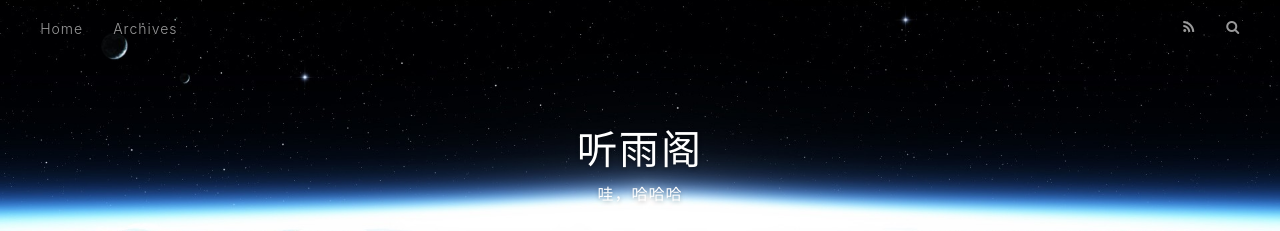
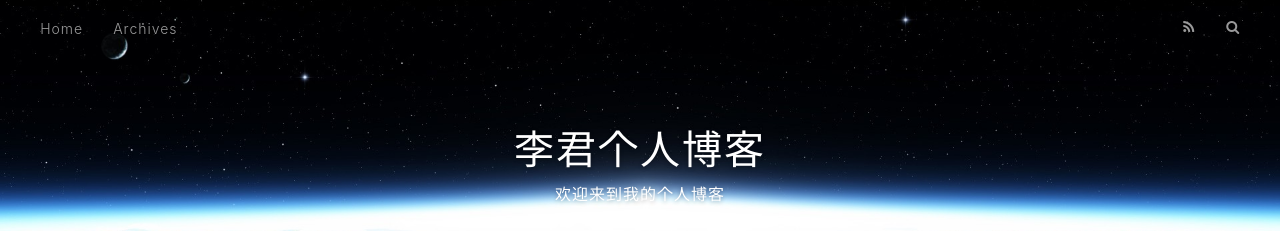
Before and after one commit to ljcngx/ljcngx.github.io, a plain HTML site: page index.html in a window 1280 px wide. Shown: the top 231 px of the page. Drawn offline with nearby package versions, Linux system fonts and the light colour scheme.

Commit message:
Site updated: 2018-04-28 14:55:06

```diff
--- a/index.html
+++ b/index.html
@@ -5,20 +5,20 @@
 
 
 
-  <title>听雨阁</title>
+  <title>李君个人博客</title>
   <meta name="viewport" content="width=device-width, initial-scale=1, maximum-scale=1">
   <meta name="description" content="个人描述哒哒哒">
 <meta property="og:type" content="website">
-<meta property="og:title" content="听雨阁">
+<meta property="og:title" content="李君个人博客">
 <meta property="og:url" content="https://github.com/ljcngx/ljcngx.github.io.git/index.html">
-<meta property="og:site_name" content="听雨阁">
+<meta property="og:site_name" content="李君个人博客">
 <meta property="og:description" content="个人描述哒哒哒">
 <meta property="og:locale" content="default">
 <meta name="twitter:card" content="summary">
-<meta name="twitter:title" content="听雨阁">
+<meta name="twitter:title" content="李君个人博客">
 <meta name="twitter:description" content="个人描述哒哒哒">
 
-    <link rel="alternate" href="/atom.xml" title="听雨阁" type="application/atom+xml">
+    <link rel="alternate" href="/atom.xml" title="李君个人博客" type="application/atom+xml">
 
 
     <link rel="icon" href="/favicon.png">
@@ -37,11 +37,11 @@
   <div id="header-outer" class="outer">
     <div id="header-title" class="inner">
       <h1 id="logo-wrap">
-        <a href="/" id="logo">听雨阁</a>
+        <a href="/" id="logo">李君个人博客</a>
       </h1>
 
         <h2 id="subtitle-wrap">
-          <a href="/" id="subtitle">哇，哈哈哈</a>
+          <a href="/" id="subtitle">欢迎来到我的个人博客</a>
         </h2>
 
     </div>
@@ -104,7 +104,7 @@
 
     </div>
     <footer class="article-footer">
-      <a data-url="https://github.com/ljcngx/ljcngx.github.io.git/2018/04/28/hello-world/" data-id="cjgj0pg3v0000tkufy269oada" class="article-share-link">Share</a>
+      <a data-url="https://github.com/ljcngx/ljcngx.github.io.git/2018/04/28/hello-world/" data-id="cjgj173x40000z8ufsxqpqng5" class="article-share-link">Share</a>
 
 
     </footer>
```
Also changed, not shown: 2018/04/28/hello-world/index.html (+6 -6 lines), archives/2018/04/index.html (+7 -7 lines), archives/2018/index.html (+7 -7 lines), archives/index.html (+7 -7 lines).
